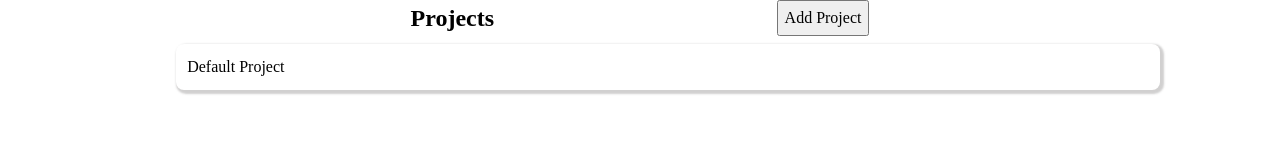
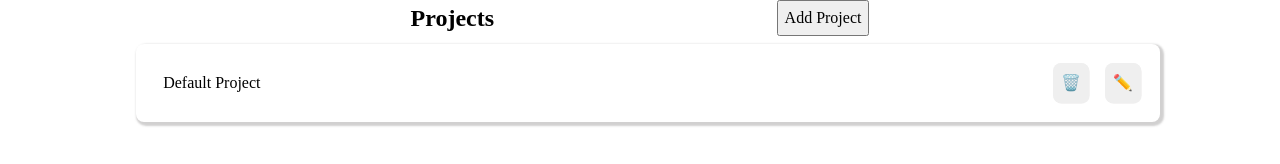
Before and after one commit to chucoyos/todo_list, a website built with webpack: page dist/index.html in a window 1280 px wide. Built offline with nearby package versions, Linux system fonts and the light colour scheme.

Commit message:
Add edit and delete project buttons

```diff
--- a/src/projects/projects.js
+++ b/src/projects/projects.js
@@ -42,12 +42,26 @@ const projects =  () => {
 
   const projectsBody = document.createElement('div');
   projectsBody.setAttribute('id', 'projects-body');
-  const projectsList = document.createElement('ul');
+  const projectsList = document.createElement('div');
   projectsList.setAttribute('id', 'projects-list');
   for (let project of projects) {
-    const projectItem = document.createElement('li');
+    const projectItem = document.createElement('div');
     projectItem.classList.add('project-item');
-    projectItem.textContent = project.name;
+    const projectTitle = document.createElement('p');
+    projectTitle.textContent = project.name;
+    projectTitle.classList.add('project-title');
+    projectItem.appendChild(projectTitle);
+    const deleteProjectButton = document.createElement('button');
+    deleteProjectButton.textContent = '🗑️';
+    deleteProjectButton.setAttribute('id', 'delete-project-button');
+    deleteProjectButton.addEventListener('click', () => {
+      deleteProject(project);
+    });
+    const editProjectButton = document.createElement('button');
+    editProjectButton.textContent = '✏️';
+    editProjectButton.setAttribute('id', 'edit-project-button');
+    projectItem.appendChild(deleteProjectButton);
+    projectItem.appendChild(editProjectButton);
     projectsList.appendChild(projectItem);
   }
   const root = document.querySelector('#root');
--- a/src/styles/style.css
+++ b/src/styles/style.css
@@ -72,7 +72,7 @@ p, h1, h2, h3, h4, h5, h6 {
   flex-wrap: wrap;
   align-items: center;
 }
-#projects-body > ul > .project-item {
+#projects-body .project-item {
   display: flex;
   flex-wrap: wrap;
   align-items: center;
@@ -83,6 +83,19 @@ p, h1, h2, h3, h4, h5, h6 {
   padding: 0.7rem;
   border-radius: 0.5rem;
   box-shadow: 2px 2px 2px 2px rgba(194, 192, 192, 0.75);
+}
+.project-item > .project-title {
+  flex: 1;
+  margin: 0.5rem;
+  padding: 0.5rem;
+  border-radius: 0.5rem;
+}
+#delete-project-button, #edit-project-button, #new-project-btn, #cancel-project-btn {
+  margin: 0.5rem;
+  padding: 0.5rem;
+  border: none;
+  border-radius: 0.5rem;
+  box-shadow: .5px .5px .2px .2px rgba(107, 103, 103, 0.1);
 }
 #new-project-container {
   display: flex;
@@ -100,9 +113,3 @@ p, h1, h2, h3, h4, h5, h6 {
   outline: none;
   border: 2px solid rgb(157, 191, 243);
 }
-#new-project-btn, #cancel-project-btn {
-  margin: 0.5rem;
-  padding: 0.5rem;
-  border: 1px solid #000;
-  border-radius: 0.5rem;
-}
```
Also changed, not shown: dist/bundle.js.
